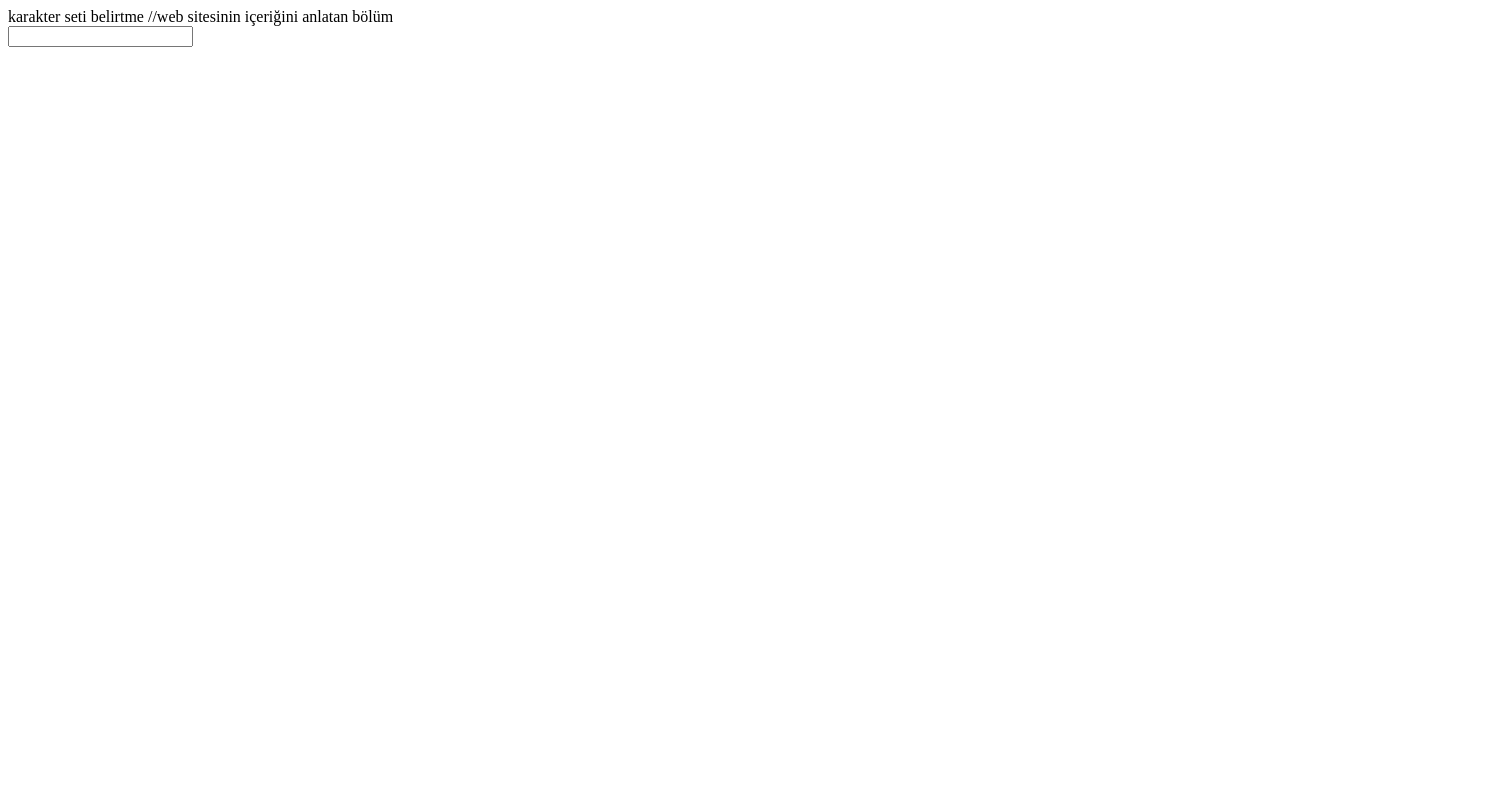
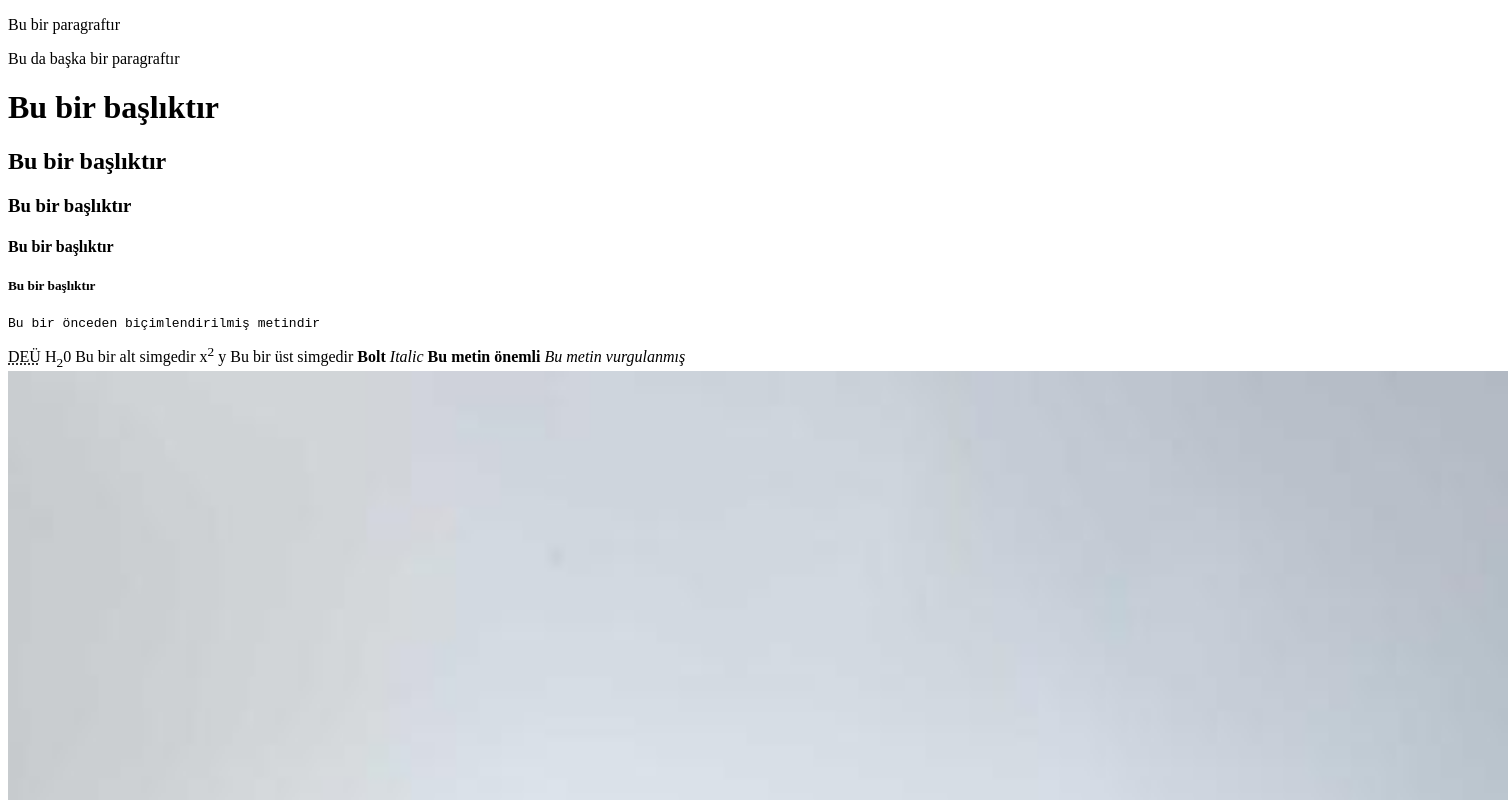
Before and after one commit to cybermenbit/github-projelerim, a plain HTML site: page index.html in a window 1280 px wide. Shown: the top 800 px of the page, 1508 px wide, since content can reach past the window. Drawn offline with Linux system fonts and the light colour scheme.

Commit message:
10.03 web tasarım dersi

```diff
--- a/index.html
+++ b/index.html
@@ -1,15 +1,38 @@
 <!DOCTYPE html>
 <html lang="tr">
 <head>
-    <meta charset="UTF-8"> karakter seti belirtme
+
+    <meta charset="UTF-8"> <!--karakter seti belirtme-->
     <meta name="viewport" content="width=device-width, initial-scale=1.0">
-    <title>Document</title> //web sitesinin içeriğini anlatan bölüm
+    <title>Dokuz Eylül Üniversitesi </title> <!--web sitesinin içeriğini anlatan bölüm-->
+    <meta name="description" content="Dokuz Eylül Üniversitesi resmi web sitesi"> <!--web sitesinin içeriğini anlatan bölüm-->
+    <meta name="keywords" content="Dokuz Eylül Üniversitesi, DEÜ, üniversite, eğitim, araştırma"> <!--web sitesinin içeriğini anlatan bölüm-->
+    <meta name="googlebot" content="noarchive"> <!--web sitesinin içeriğini anlatan bölüm-->
+    <meta name="revisit after" content="1 days"> <!--web sitesinin içeriğini anlatan bölüm-->
+    <meta name="copyright" content="2025 - 2026 Dokuz Eylül Üniversitesi"> <!--web sitesinin içeriğini anlatan bölüm-->
+
 </head>
 <body>
-    <div>
-        <form>
-            <input>
-        </form>
-    </div>
+
+    <p>Bu bir paragraftır</p><!--paragraf oluşturma-->
+    <p>Bu da başka bir paragraftır</p><!--paragraf oluşturma-->
+    <h1>Bu bir başlıktır</h1><!--başlık oluşturma en büyük 28.pixel -->
+    <h2>Bu bir başlıktır</h2><!--başlık oluşturma en büyük 24.pixel -->
+    <h3>Bu bir başlıktır</h3><!--başlık oluşturma en büyük 18.pixel -->
+    <h4>Bu bir başlıktır</h4><!--başlık oluşturma en büyük 16.pixel -->
+    <h5>Bu bir başlıktır</h5><!--başlık oluşturma en büyük 14.pixel -->
+    <pre>Bu bir önceden biçimlendirilmiş metindir</pre><!--metni olduğu gibi gösterme, html de boşluk yok enter koyunca boşluk görevi görür. burda boşluk dahil başına ya da sonuna oluyor-->
+    <abbr title="Dokuz Eylül Üniversitesi">DEÜ</abbr><!--kısaltmaların açılımını gösterme-->
+    H<sub>2</sub>0 Bu bir alt simgedir</sub><!--metni alt simge yapma-->
+    x<sup>2</sup> y Bu bir üst simgedir</sup><!--metni üst simge yapma-->
+    <b> Bolt</b> <!--metni kalın yapma-->
+    <i> Italic</i> <!--metni italik yapma-->
+    <strong>Bu metin önemli</strong> <!--metni kalın yapma-->
+    <em>Bu metin vurgulanmış</em> <!--metni italik yapma-->
+    <br> <img src="./img/resim.jpg" alt="DEÜ Logosu" width = 1500px height = 1500px > <!--resim ekleme. src kaynak demek. br alta alır. alt olunca resimlenir. width ve height ile boyutları belirtebilirsiniz. width uzunluk height yükseklik. ne kadar büyütürsen o kdaar alan kaplar. bakarken de resimlerin boyutlarını göz alarak yapacaksın-->
+    <br> <img src="https://picsum.photos/seed/picsum/200/300">
+
+
 </body>
+
 </html>
```
Also changed, not shown: img/resim.jpg (added).
